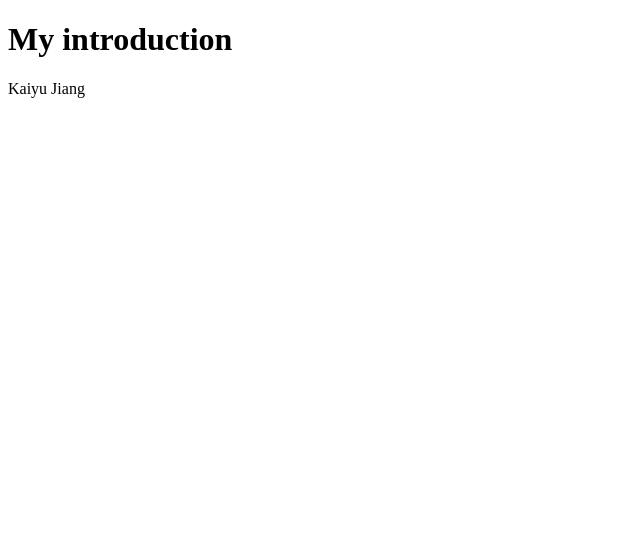
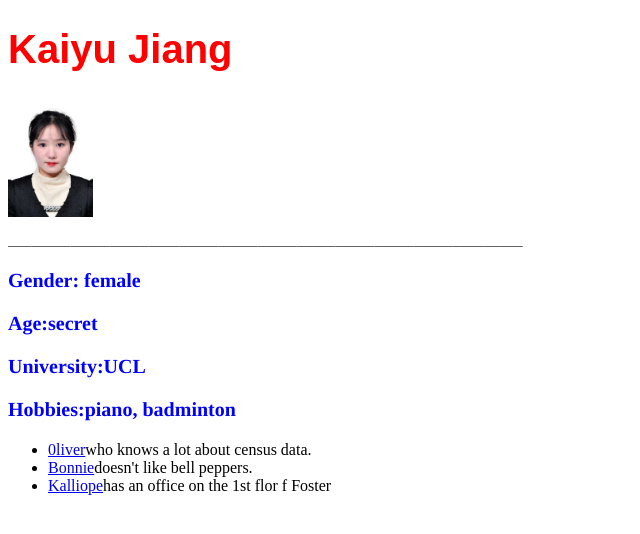
Before and after one commit to Cherry32123/INST0018_23-24_uczckji, a plain HTML site: page index.html in a window 1280 px wide. Shown: the whole page, without its empty margins (0-640 px from the left). Drawn offline with Linux system fonts and the light colour scheme.

Commit message:
Add files via upload

```diff
--- a/index.html
+++ b/index.html
@@ -4,7 +4,19 @@
  <title>My first page</title>
 </head>
 <body>
- <h1>My introduction</h1>
- <p>Kaiyu Jiang</p>
+ <h1 style="font-family:arial;color:red;font-size:40px"> Kaiyu Jiang</h1>
+ <img src="picture.jpg" height="118" width="85" alt="a smart girl">
+
+
+ <pre>__________________________________________________________________</pre>
+ <h3 style="font-family:times;color:blue;font-size:20px">Gender: female</h3>
+ <h3 style="font-family:times;color:blue;font-size:20px">Age:secret</h3>
+ <h3 style="font-family:times;color:blue;font-size:20px">University:UCL</h3>
+ <h3 style="font-family:times;color:blue;font-size:20px">Hobbies:piano, badminton</h3>
+ <ul>
+  <li> <a href="https://bonnie-buyuklieva,github.io/IN5T0018_23-24_uczcodu/">0liver</a>who knows a lot about census data. </li>
+  <li> <a href="https://bonnie-buyuklieva,github.io/IN5T0018_23-24_uczcodu/">Bonnie</a>doesn't like bell peppers. </li>
+  <li> <a href="https://bonnie-buyuklieva,github.io/IN5T0018_23-24_uczcodu/">Kalliope</a>has an office on the 1st flor f Foster </li>
+ </ul>
 </body>
 </html>
```
Also changed, not shown: picture.jpg (added).
